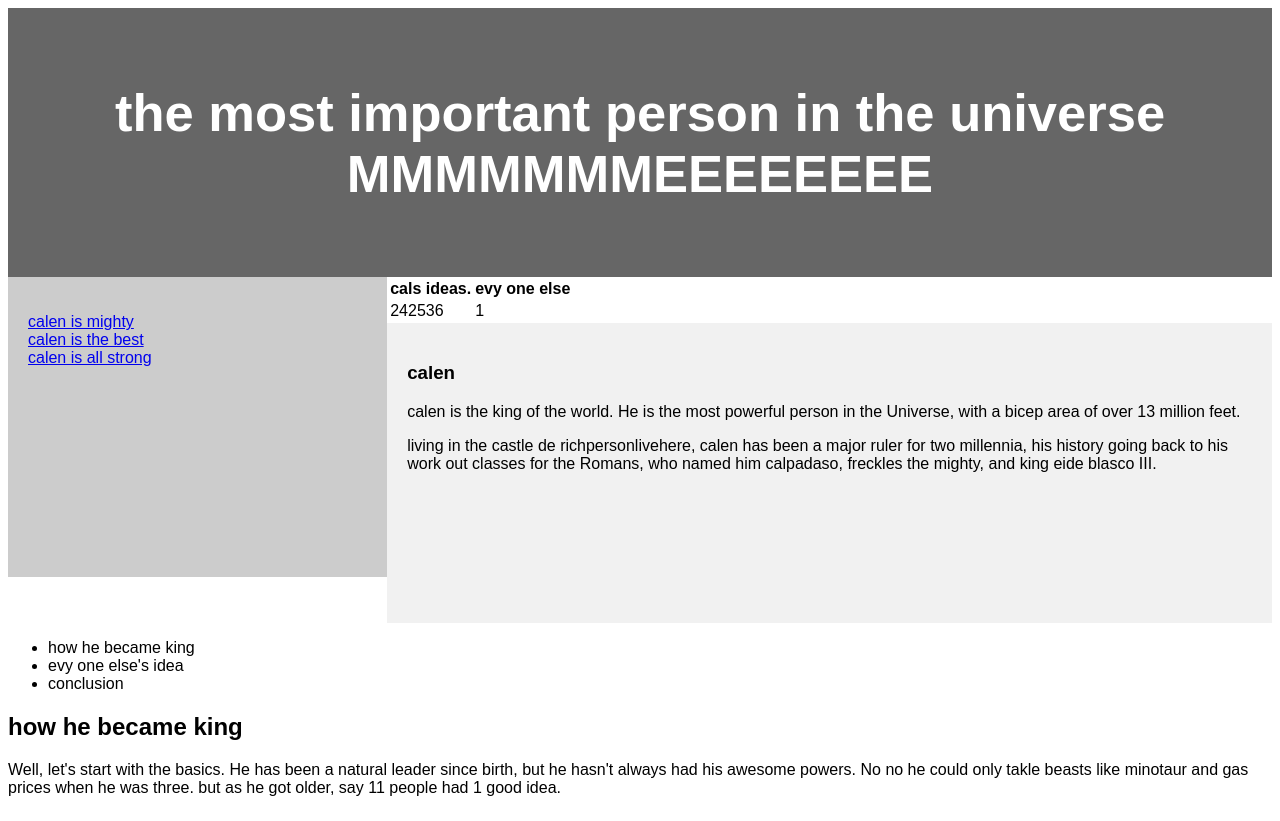
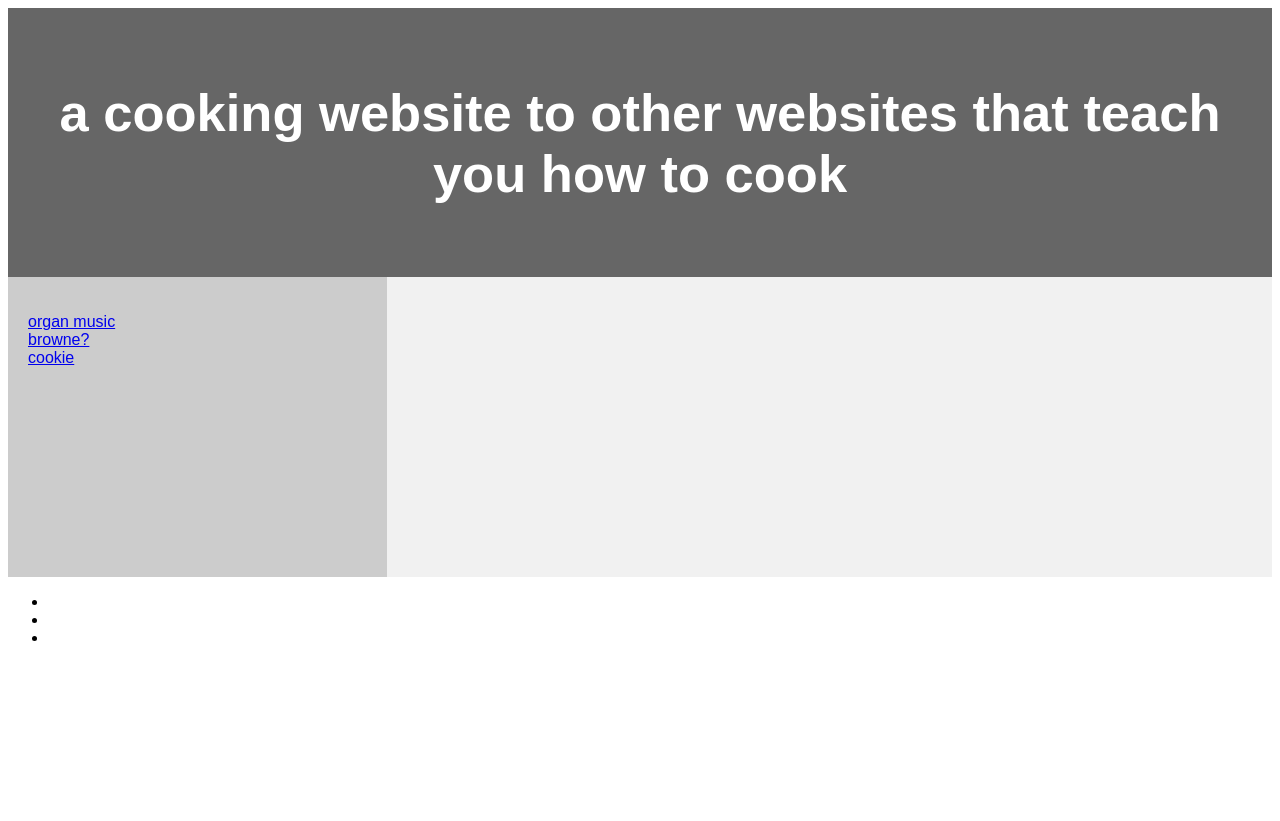
Before and after one commit to freklesthemighty/expir, a plain HTML site: page index.html in a window 1280 px wide. After the commit the page ends 800 px from the top, so only its background shows below. Drawn offline with Linux system fonts and the light colour scheme.

Commit message:
Update index.html

```diff
--- a/index.html
+++ b/index.html
@@ -73,48 +73,36 @@ footer {
 <body>
 
 <header>
-  <h2>the most important person in the universe
-  MMMMMMMEEEEEEEE</h2>
+  <h2>a cooking website to other websites that teach you how to cook</h2>
 </header>
 
 <section>
   <nav>
     <ul>
-      <li><a href="#">calen is mighty</a></li>
-      <li><a href="#">calen is the best</a></li>
-      <li><a href="#">calen is all strong</a></li>
+      <li><a href="https://www.youtube.com/watch?v=QLS_VaTpbvA&list=RDES7fN2lXWHU&index=2">organ music</a></li>
+      <li><a href="https://thestayathomechef.com/brownie-recipe/">browne?</a></li>
+      <li><a href="https://joyfoodsunshine.com/the-most-amazing-chocolate-chip-cookies/">cookie</a></li>
     </ul>
   </nav>
-  <table>
-  <tr>
-  <th>cals ideas. </th>
-  <th>   evy one else</     >
- </tr>
-  <tr>
-  <td>242536</td>
-  <td>1</td>
-  </tr>
-  </table>
 
 
   <article>
-    <h1>calen</h1>
-    <p>calen is the king of the world. He is the most powerful person in the  Universe, with a bicep area of over 13 million feet.</p>
-    <p>living in the castle de richpersonlivehere, calen has been a major ruler for two millennia, his history going back to his work out classes for the Romans, who named him calpadaso, freckles the mighty, and king eide blasco III.</p>
+    <h1></h1>
+    <p></p>
+    <p></p>
   </article>
 </section>
 <section>
 <ul>
-<li>how he became king</li>
-<li>evy one else's idea</li>
-<li>conclusion</li>
+<li></li>
+<li></li>
+<li></li>
 </ul>
 <h1>
-how he became king
+
 </h1>
 <article2>
 <p>
-Well, let's start with the basics. He has been a natural leader since birth, but he hasn't always had his awesome powers. No no he could only takle beasts like minotaur and gas prices when he was three. but as he got older, say 11 people had 1 good idea.
 </p>
 </article2>
 </section>
```
